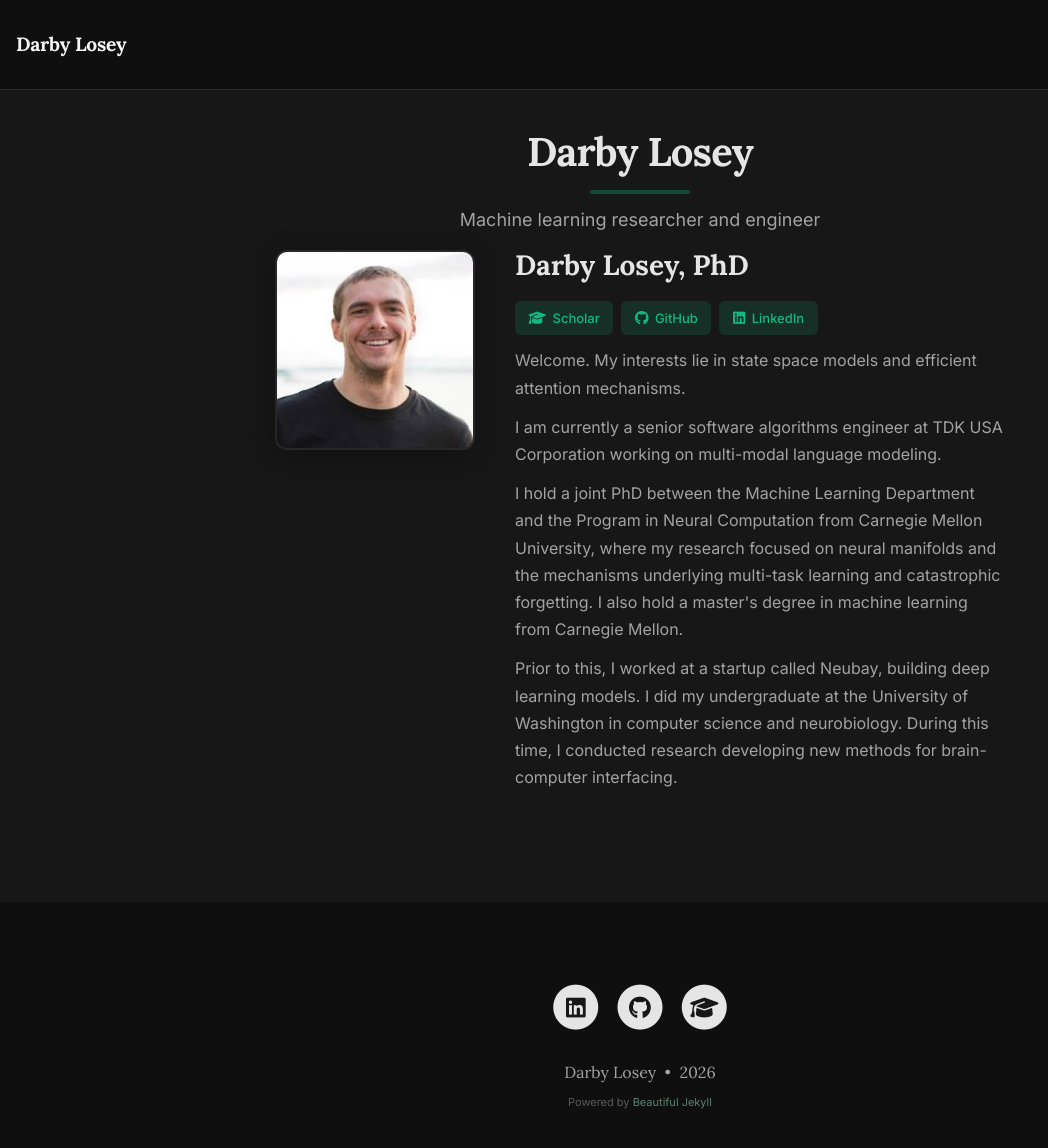
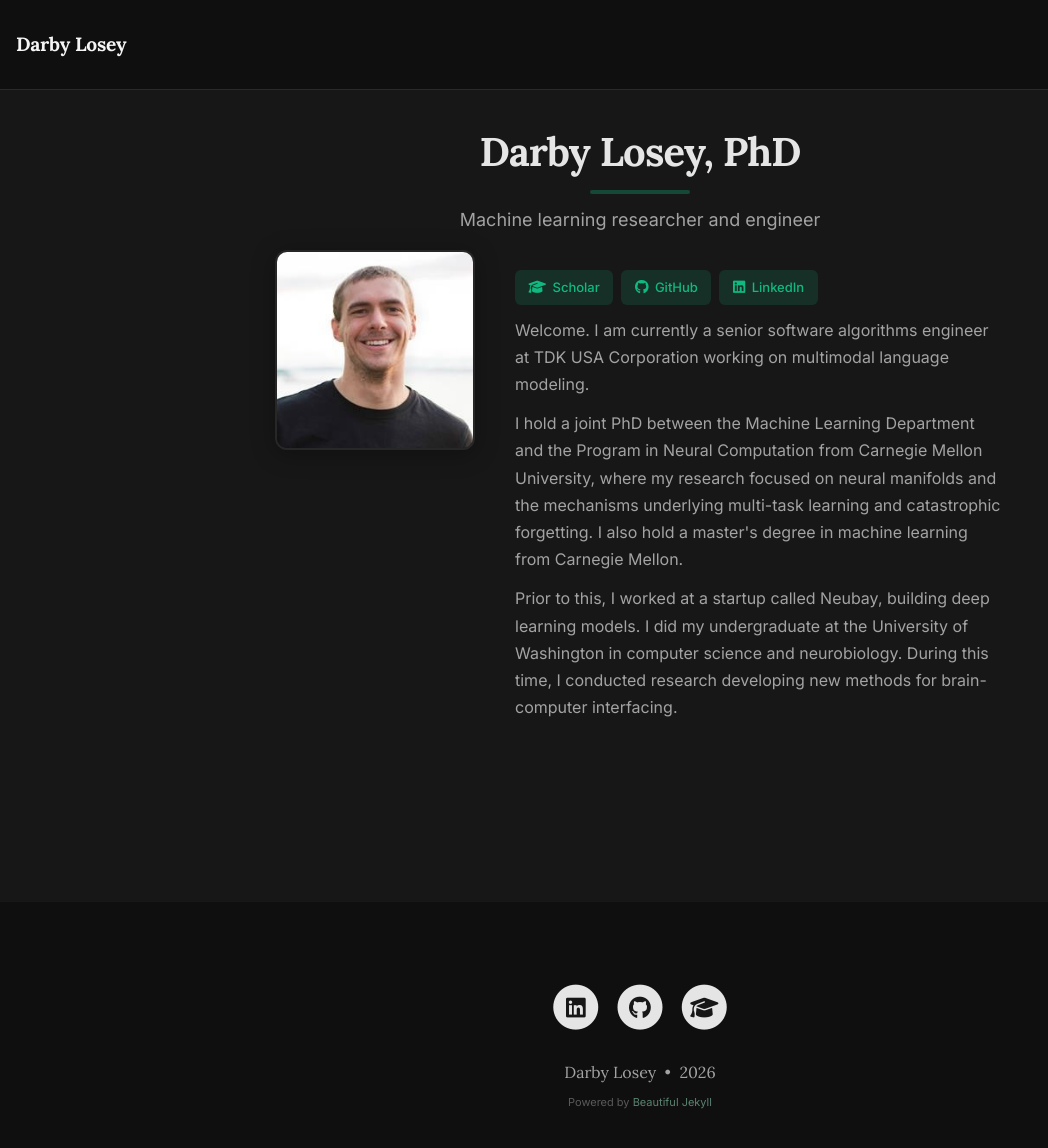
Before and after one commit to loseydm/loseydm.github.io, a Jekyll site: the page built from index.html, in a window 1280 px wide and 1192 px high. Shown: the top 1148 px of the window, without its empty margins (0-1048 px from the left). Built offline with Jekyll 4.4.1, drawn with Linux system fonts in a browser that asks for light colours; the list of posts is cut into pages by our own code.

Commit message:
small format change

```diff
--- a/index.html
+++ b/index.html
@@ -12,7 +12,7 @@
     <img src="/assets/img/headshot.jpeg" alt="Darby Losey">
   </div>
   <div class="bio-text">
-    <h2>Darby Losey, PhD</h2>
+    <!-- <h2>Darby Losey, PhD</h2> -->
     <!-- <div class="bio-affiliation">
       Placeholder<br>
       CMU &ndash; Placeholder<br>
@@ -26,10 +26,7 @@
       <!-- <a href="https://orcid.org/0000-0003-3849-1696"><i class="fab fa-orcid"></i> ORCID</a> -->
     </div>
     <p>
-      Welcome. My interests lie in state space models and efficient attention mechanisms.
-    </p>
-    <p>
-      I am currently a senior software algorithms engineer at TDK USA Corporation working on multi-modal language modeling.
+      Welcome. I am currently a senior software algorithms engineer at TDK USA Corporation working on multimodal language modeling.
     </p>
     <p>
       I hold a joint PhD between the Machine Learning Department and the Program in Neural Computation from Carnegie Mellon University, where my research focused on neural manifolds and the mechanisms underlying multi-task learning and catastrophic forgetting. I also hold a master's degree in machine learning from Carnegie Mellon.
```
Also changed, not shown: other parts of index.html (+1 -1 lines).
